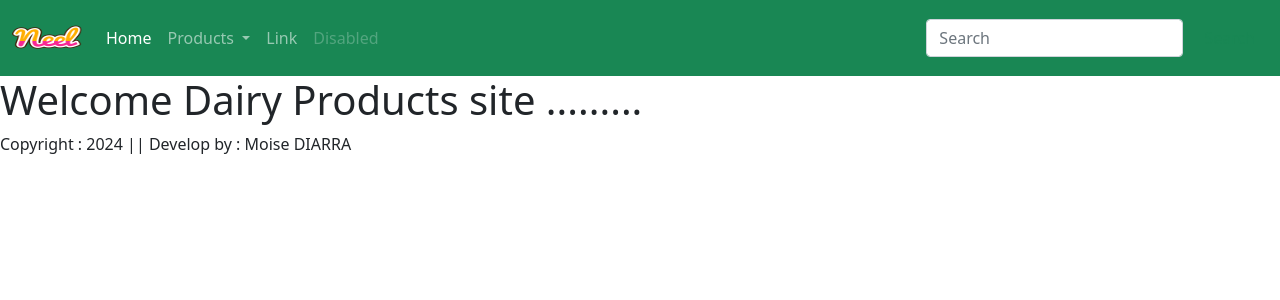
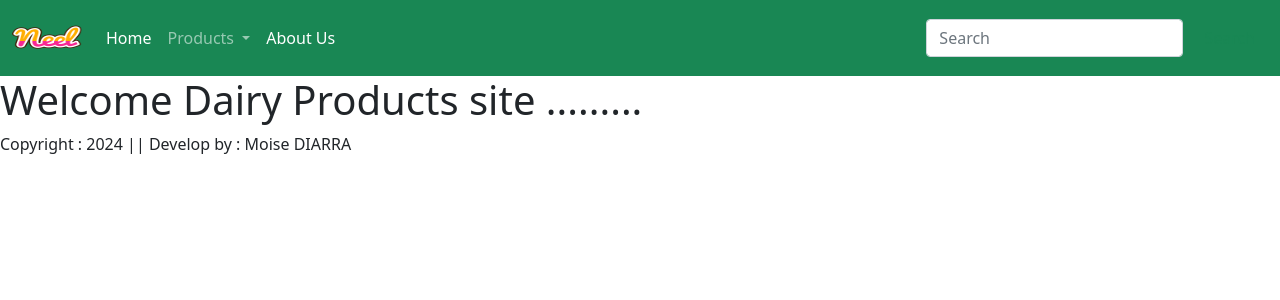
Before and after one commit to moisediarra/ecomProject, a Django app: page / in a window 1280 px wide. Shown: the top 300 px of the page. Run offline with Django 5.2, Linux system fonts and the light colour scheme; some libraries are stand-ins or nearby versions.

Commit message:
Add About Us Menu in base.html

```diff
--- a/app/templates/app/base.html
+++ b/app/templates/app/base.html
@@ -46,19 +46,13 @@
                         <li><a class="dropdown-item" href="#">Cheese</a></li>
                         <li><a class="dropdown-item" href="#">Ice-Creams</a></li>
 
-
-
-
                     </ul>
                 </li>
 
                 <li class="nav-item">
-                    <a class="nav-link" href="#">Link</a>
+                    <a class="nav-link text-white" href="#">About Us</a>
                 </li>
 
-                <li class="nav-item">
-                    <a class="nav-link disabled" href="#" tabindex="-1" aria-disabled="true">Disabled</a>
-                </li>
             </ul>
             <form class="d-flex">
                 <input class="form-control me-2" type="search" placeholder="Search" aria-label="Search">
```
